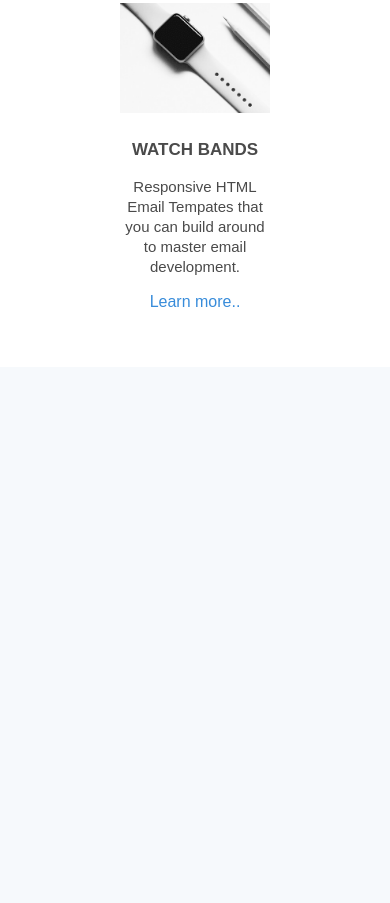
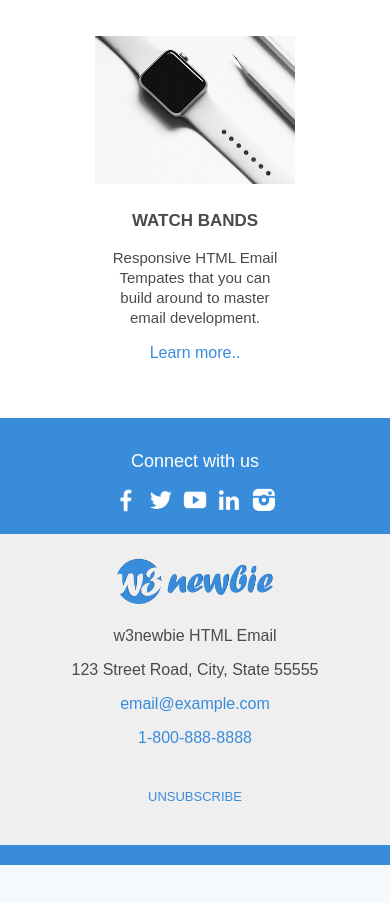
Before and after one commit to toddster79/htmlEmail, a plain HTML site: page index.html in a window 390 px wide. Shown: the part 1041-1944 px from the top of the page. Before the commit the page ends 1448 px from the top, so only its background shows below. Drawn offline with Linux system fonts and the light colour scheme.

Commit message:
Finished media queries

```diff
--- a/index.html
+++ b/index.html
@@ -73,8 +73,20 @@
         }
 
 		@media screen and (max-width: 600px) {
+            img.third-img-last {
+                width: 200px!important;
+                max-width: 200px!important;
+            }
+            .padding {
+                padding-right: 0!important;
+                padding-left: 0!important;
+            }
 		}
 		@media screen and (max-width: 400px) {
+            img.third-img {
+                width: 200px!important;
+                max-width: 200px!important;
+            }
 		}
 	</style>
 </head>
@@ -121,7 +133,7 @@
                                                 <table class="content">
                                                     <tr>
                                                         <td
-                                                        a href="#"><img src="img/380x280.jpg" width="150" alt="" style="max-width: 150px;"></a>
+                                                        a href="#"><img class="third-img" src="img/380x280.jpg" width="150" alt="" style="max-width: 150px;"></a>
                                                         </td>
                                                     </tr>
                                                     <tr>
@@ -147,7 +159,7 @@
                                                 <table class="content">
                                                     <tr>
                                                         <td
-                                                        a href="#"><img src="img/380x280-2.jpg" width="150" alt="" style="max-width: 150px;"></a>
+                                                        a href="#"><img class="third-img" src="img/380x280-2.jpg" width="150" alt="" style="max-width: 150px;"></a>
                                                         </td>
                                                     </tr>
                                                     <tr>
@@ -173,7 +185,7 @@
                                                 <table class="content">
                                                     <tr>
                                                         <td
-                                                        a href="#"><img src="img/380x280-3.jpg" width="150" alt="" style="max-width: 150px;"></a>
+                                                        a href="#"><img class="third-img-last" src="img/380x280-3.jpg" width="150" alt="" style="max-width: 150px;"></a>
                                                         </td>
                                                     </tr>
                                                     <tr>
@@ -198,7 +210,59 @@
                     </td>
                 </tr>
 
+                <tr>
+                    <td>
+                        <table width="100%" style="border-spacing: 0;">
+
+                            <tr>
+                                <td style="background-color: #388cda;padding: 15px;text-align: center;">
+
+                                    <p style="font-size: 18px;color: #ffffff;margin-bottom: 13px;">
+                                    Connect with us
+                                    </p>
+                                    <a href="#"><img src="img/white-facebook.png" width="30px" alt=""></a>
+                                    <a href="#"><img src="img/white-twitter.png" width="30px" alt=""></a>
+                                    <a href="#"><img src="img/white-youtube.png" width="30px" alt=""></a>
+                                    <a href="#"><img src="img/white-linkedin.png" width="30px" alt=""></a>
+                                    <a href="#"><img src="img/white-instagram.png" width="30px" alt=""></a>
+                                </td>
+                            </tr>
+
+                        </table>
+                    </td>
+                </tr>
+
+                <tr>
+                    <td style="background-color: #efefef;">
+                        <table width="100%" style="border-spacing: 0;">
+
+                            <tr>
+                                <td style="padding:20px;text-align:center;padding-bottom: 10px;">
+
+                                    <a href="#"><img src="img/w3newbie.png" alt="" width="160px"></a>
+                                    <p style="font-size: 16px;margin-top: 18px;margin-bottom: 10px;">w3newbie HTML Email</p>
+                                    <p style="font-size: 16px;margin-bottom: 10px;">123 Street Road, City, State 55555</p>
+                                    <p><a href="mailto:email@example.com">email@example.com</a></p>
+                                    <p><a href="tel:18008888888">1-800-888-8888</a></p>
+                                </td>
+                            </tr>
+
+                            <tr>
+                                <td align="center" style="padding-bottom:25px;text-align:center;">
+                                    <p><a href="#" style="font-size: 13px;">UNSUBSCRIBE</a></p>
+                                </td>
+                            </tr>
+
+                        </table>
+                    </td>
+                </tr>
+
+                <tr>
+                    <td height="20" style="background-color: #388cda;"></td>
+                </tr>
+
             </table>
+
         </div>
     </center>
 </body>
```
Also changed, not shown: img/white-facebook.png (added), img/white-instagram.png (added), img/white-linkedin.png (added), img/white-twitter.png (added), img/white-youtube.png (added).
